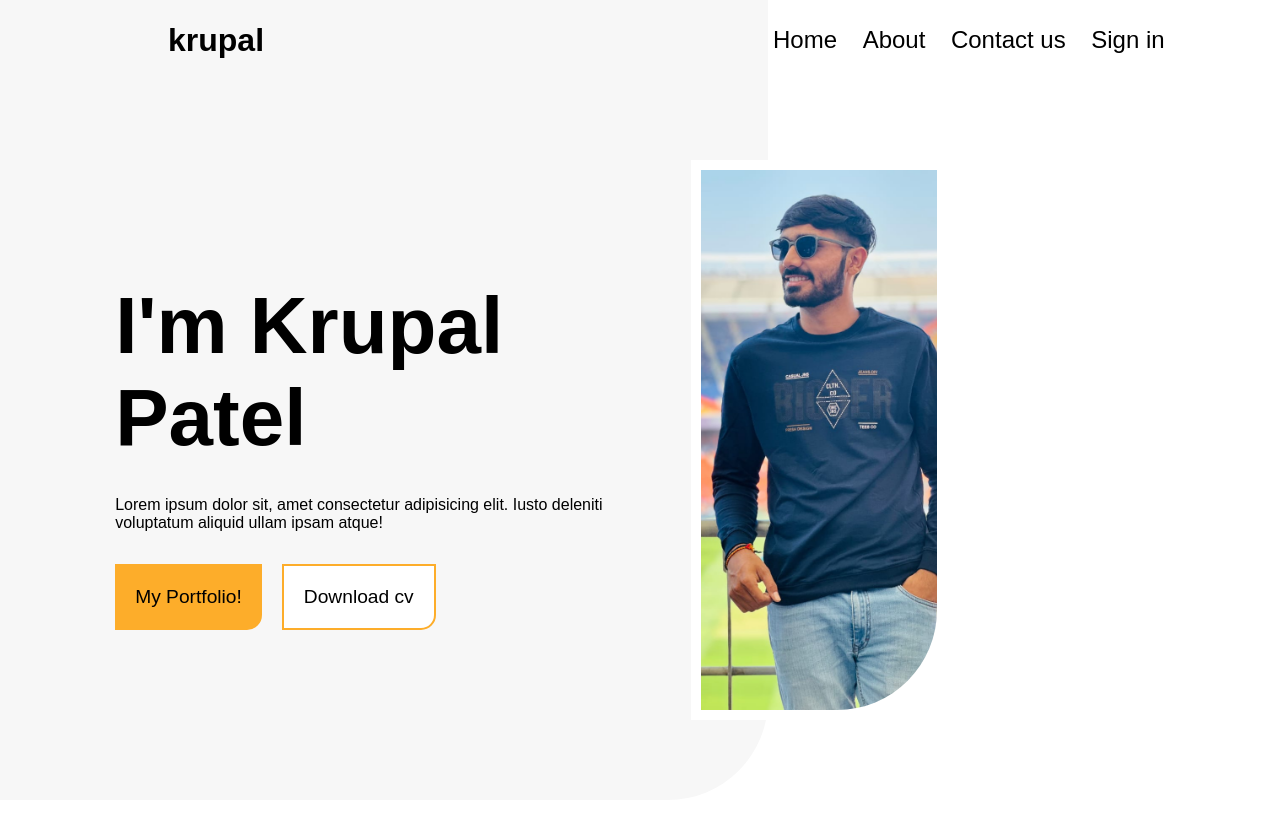
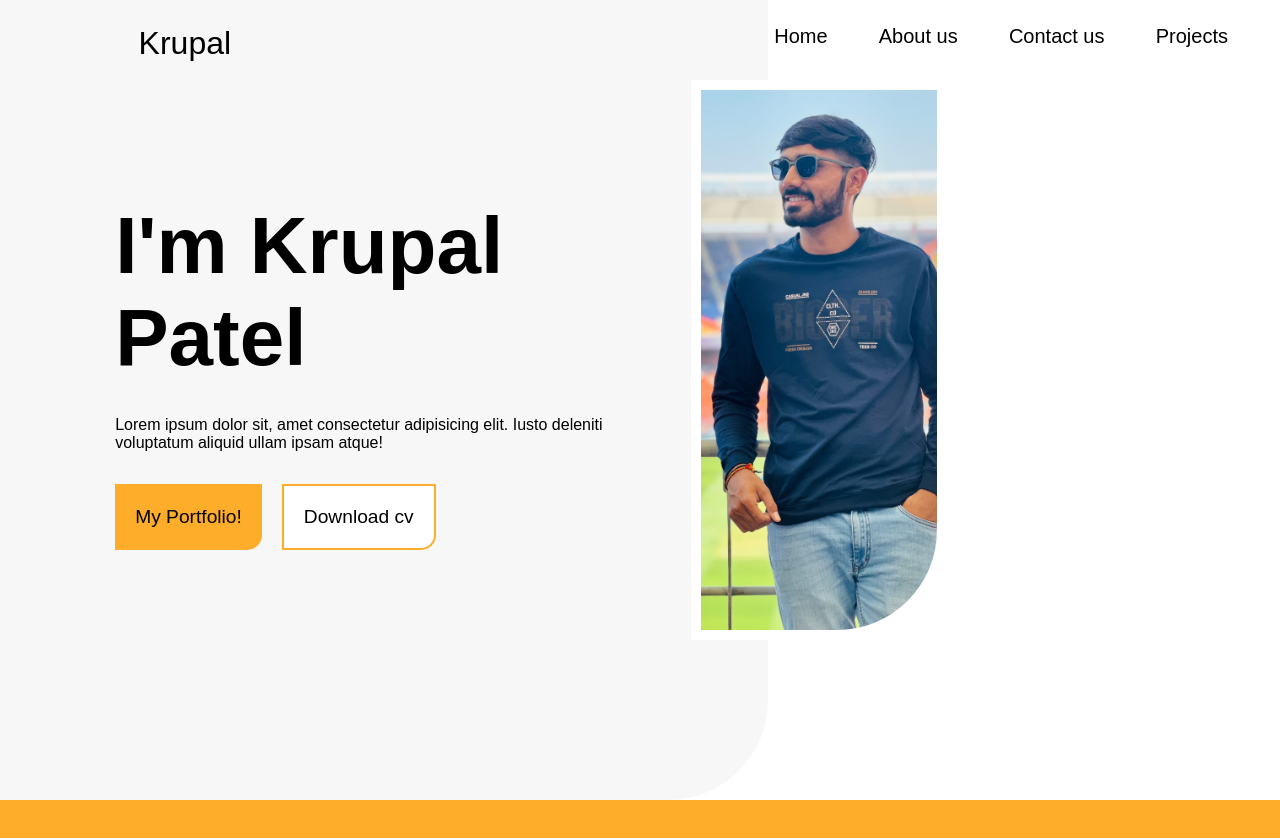
Before and after one commit to KrupalPatel910/My-Portfolio, a plain HTML site: page index.html in a window 1280 px wide. Drawn offline with Linux system fonts and the light colour scheme.

Commit message:
navbar completed

```diff
--- a/index.html
+++ b/index.html
@@ -22,6 +22,51 @@
             font-style: normal;
         }
 
+        #navbar {
+            width: 100%;
+            height: 10vh;
+            display: flex;
+            justify-content: space-between;
+            padding: 25px 30px ;
+            position: fixed;
+            z-index: 99;
+
+        }
+        .logo {
+            background-color: #ffffff;
+            box-shadow: 0px 8px 15px rgba(0, 0, 0, 0.1);
+        }
+        #nav_left {
+            display: flex;
+            flex: 0 0 61%;
+            justify-content: space-around;
+                /* justify-content: center;
+                align-items: center; */
+
+        }
+
+        #nav_left > a{
+            list-style: none;
+            text-decoration: none;
+            color: black;
+            font-size: 2rem;
+        }
+
+        #nav_right{
+            flex: 0 0 39%;
+        }
+        #nav_right > ul {
+            display: flex;
+            gap: 4vw;
+        }
+
+
+        #nav_right > ul > li{
+            list-style: none;
+            font-size: 20px;
+            cursor: pointer;
+        }
+
         #page1 {
             width: 100%;
             height: 100vh;
@@ -40,20 +85,6 @@
             position: relative;
         }
 
-        #right>nav {
-            height: 10%;
-            display: flex;
-            align-items: center;
-        }
-        #right>nav>ul {
-            list-style: none;
-            display: flex;
-            gap: 2vw;
-            margin-left: 5px;
-        }
-        #right>nav>ul>li {
-            font-size: 1.5rem;
-        }
         #right>#img {
             height: 70%;
             width: 50%;
@@ -64,6 +95,7 @@
             top: 10%;
             padding: 10px;
         }
+
         #right>div>img {
             background-size: cover;
             border-bottom-right-radius: 100px;
@@ -71,15 +103,7 @@
             height: 100%;
             object-fit: cover;
         }
-        #left>header {
-            height: 10%;
-            display: flex;
-            align-items: center;
-            justify-content: space-around;
-        }
-        #left>header>h1 {
-            font-size: 2rem;
-        }
+
         #left_box {
             width: 100%;
             height: 100%;
@@ -99,6 +123,7 @@
 
         #heading>h1 {
             font-size: 5rem;
+
         }
 
         #CTA {
@@ -121,17 +146,38 @@
             border: 2px solid #FDAD2A;
             background-color: white;
         }
+
+        #page2 {
+            width: 100%;
+            height: 100vh;
+            background-color: #FDAD2A;
+        }
     </style>
 </head>
 
 <body>
     <section id="main">
+        <nav id="navbar">
+            <div id="nav_left">
+                <a href="">
+                    <span>Krupal</span>
+                </a>
+                <span></span>
+                <span></span>
+            </div>
+            <div id="nav_right">
+                <ul>
+                    <li>Home</li>
+                    <li>About us</li>
+                    <li>Contact us</li>
+                    <li>Projects</li>
+                </ul>
+            </div>
+        </nav>
+
         <div id="page1">
             <aside id="left">
-                <header>
-                    <h1>krupal</h1>
-                    <span> </span>
-                </header>
+
                 <div id="left_box">
                     <div id="box">
                         <div id="heading">
@@ -149,20 +195,16 @@
                 </div>
             </aside>
             <aside id="right">
-                <nav>
-                    <ul>
-                        <li>Home</li>
-                        <li>About</li>
-                        <li>Contact us</li>
-                        <li>Sign in</li>
-                    </ul>
-                </nav>
+
                 <div id="img">
                     <img src="/WhatsApp Image 2024-02-12 at 12.41.51_5b89d903.jpg" alt="" srcset="">
                 </div>
             </aside>
         </div>
+        <div id="page2"></div>
     </section>
 </body>
+<script src="/main.js"></script>
+
 
 </html>
--- /dev/null
+++ b/main.js
@@ -0,0 +1,4 @@
+window.addEventListener('scroll',function(){
+    var navbar = document.querySelector('#navbar');
+    navbar.classList.toggle('logo',window.scrollY>0);
+})
```
